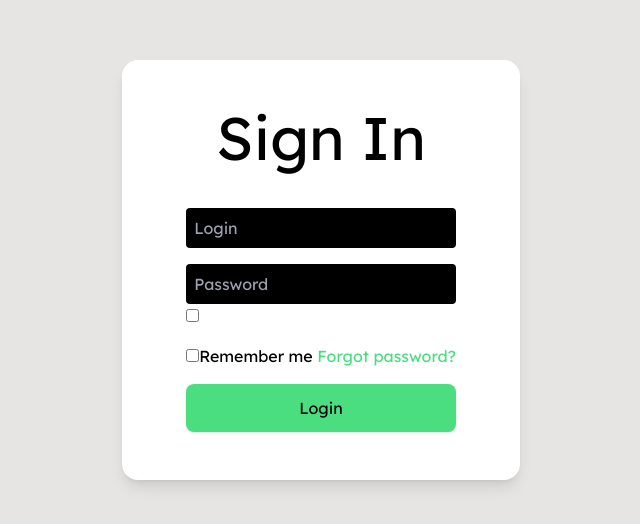
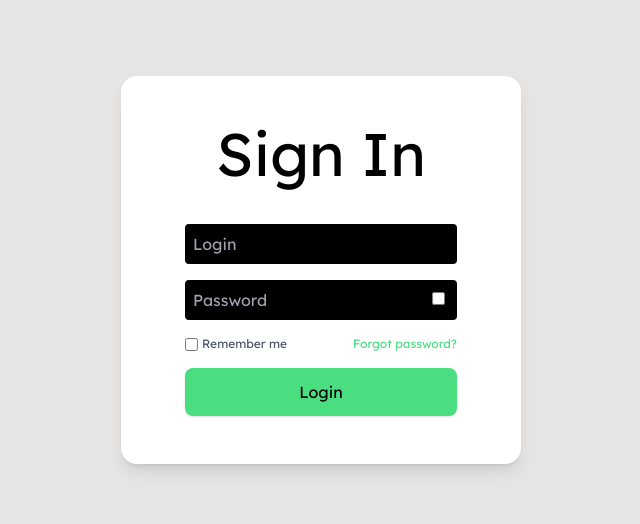
Before and after one commit to betrybe/real-life-css, a React (Create React App) app: page / in a window 1280 px wide. Shown: the part 130-654 px from the top of the page, without its empty margins (319-959 px from the left). Built offline with nearby package versions, Linux system fonts and the light colour scheme.

Commit message:
finalizando o formulário

```diff
--- a/src/components/LoginForm.jsx
+++ b/src/components/LoginForm.jsx
@@ -59,7 +59,7 @@ function LoginForm() {
 
   return (
     <div className='bg-stone-200 min-h-screen flex items-center justify-center'>
-      <form className='bg-white px-16 py-12 rounded-2xl shadow-lg text-center'>
+      <form className='bg-white px-16 py-12 rounded-2xl shadow-lg text-center w-100'>
         <h1 className='text-6xl mb-10'>Sign In</h1>
         <fieldset className='text-left mb-4'>
           <input
@@ -72,7 +72,7 @@ function LoginForm() {
           />
           {email.wasTouched && email.hasError && <small className='font-normal text-red-400 '>{email.error}</small>}
         </fieldset>
-        <fieldset className='text-left mb-4'>
+        <fieldset className='text-left mb-4 relative'>
           <input
             type={showPassword ? 'text' : 'password'}
             placeholder="Password"
@@ -86,26 +86,28 @@ function LoginForm() {
             type="checkbox"
             checked={showPassword}
             onChange={() => setShowPassword(!showPassword)}
+            className="accent-black absolute right-3 top-3"
           />
-          <br />
+
           {password.wasTouched && password.hasError && (
             <small className='font-normal text-red-400 '>{password.error}</small>
           )}
         </fieldset>
-        <fieldset>
-          <label htmlFor="remember">
+        <fieldset className='flex justify-between items-center'>
+          <label htmlFor="remember" className='text-xs flex items-center text-gray-600'>
             <input
               type="checkbox"
               name="remember"
               id="remember"
               checked={remember}
               onChange={(e) => setRemember(e.target.checked)}
+              className="mr-1 accent-black"
             />
             Remember me{' '}
           </label>
-          <a href="#" className='text-green-400'>Forgot password?</a>
+          <a href="#" className='text-green-400 text-xs'>Forgot password?</a>
         </fieldset>
-        <button className='bg-green-400 p-3 w-full mt-4 rounded-lg shadow' type="button" onClick={handleSubmit}>
+        <button className='bg-green-400 p-3 w-full mt-4 rounded-lg shadow hover:bg-green-600 hover:text-white' type="button" onClick={handleSubmit}>
           Login
         </button>
       </form>
--- a/tailwind.config.js
+++ b/tailwind.config.js
@@ -7,7 +7,11 @@ module.exports = {
     fontFamily: {
       'sans': 'Lexend Deca, sans-serif'
     },
-    extend: {},
+    extend: {
+      spacing: {
+        '100': '25rem'
+      }
+    },
   },
   plugins: [],
 }
```
